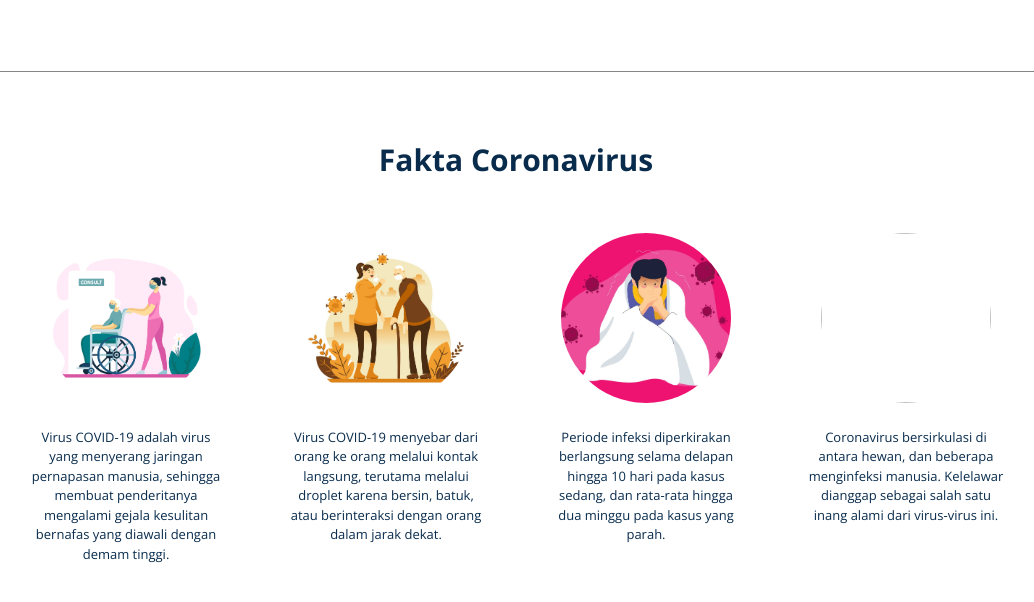
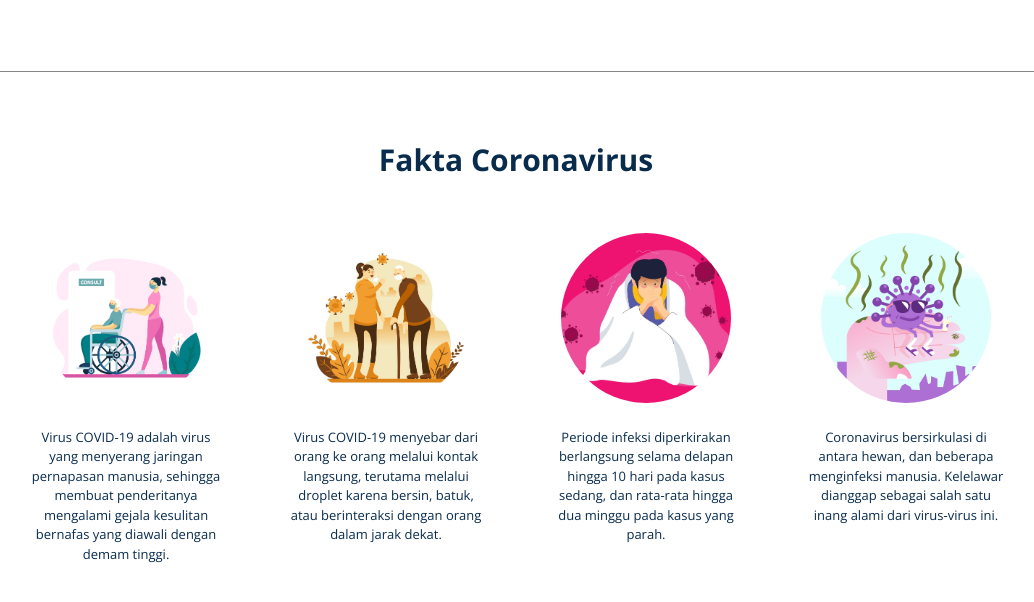
Before and after one commit to marftabucks/myvacc-web, a Laravel app: page /home in a window 1280 px wide. Shown: the part 549-1151 px from the top of the page, without its empty margins (124-1158 px from the left). Run offline with Laravel 8, Linux system fonts and the light colour scheme; some libraries are stand-ins or nearby versions.

Commit message:
nambah gambar

```diff
--- a/resources/views/home.blade.php
+++ b/resources/views/home.blade.php
@@ -41,7 +41,7 @@
                 </div>
             </div>
             <div class="card card--m card--borderless">
-                <img src="https://via.placeholder.com/150" alt="" class="card__image card__image--m">
+                <img src="{{ asset('assets/fact-4.jpg') }}" alt="" class="card__image card__image--m">
                 <div class="card__content">
                     <p class="text-regular">Coronavirus bersirkulasi di antara hewan, dan beberapa menginfeksi manusia. Kelelawar dianggap sebagai salah satu inang alami dari virus-virus ini.</p>
                 </div>
```
